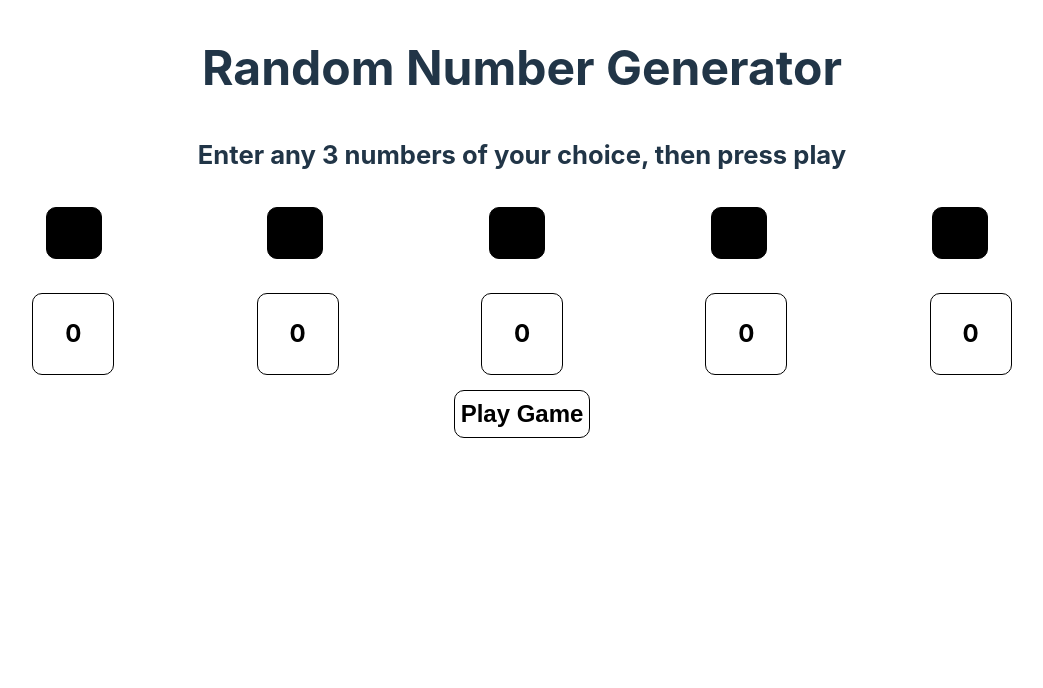
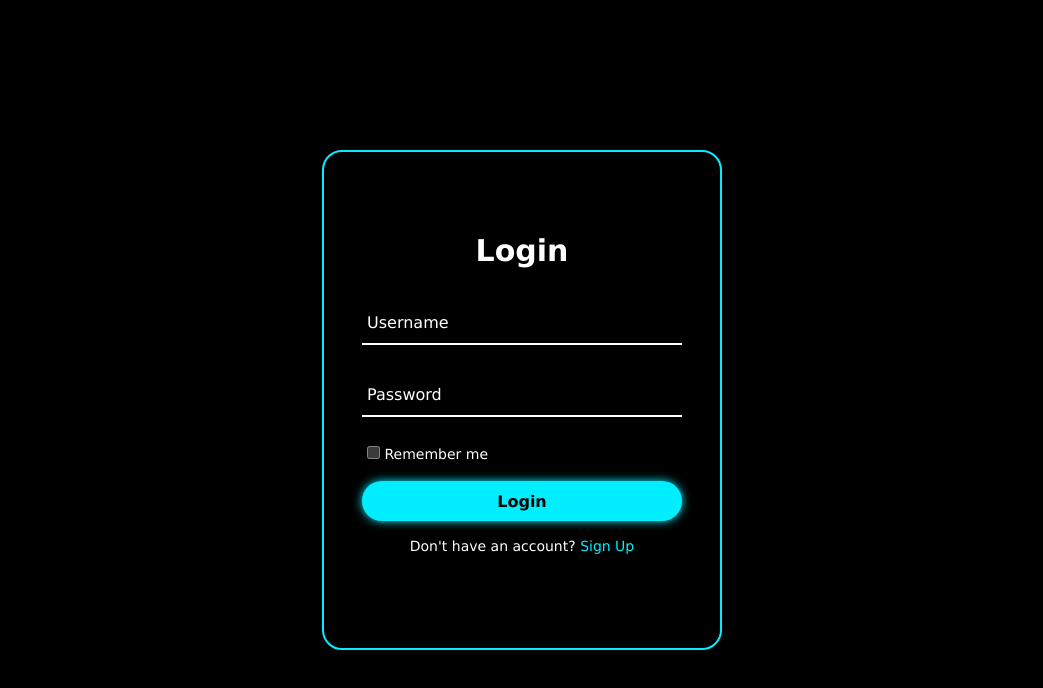
Before and after one commit to OsagieIsreal/game-app, a React (Vite) app: page / in a window 1280 px wide. Shown: the top 688 px of the page, without its empty margins (118-1161 px from the left). Built offline with nearby package versions, Linux system fonts and the light colour scheme.

Commit message:
created a loginPage

```diff
--- a/src/App.tsx
+++ b/src/App.tsx
@@ -1,17 +1,13 @@
-// import { useState } from 'react'
-// import LoginPage from './components/LoginPage'
-import Apps from './components/Game'
-// import reactLogo from './assets/react.svg'
-// import viteLogo from '/vite.svg'
-// import './App.css'
+// import React from 'react'
+import LoginPage from './components/LoginPage'
+// import Game from './components/Game'
 
 function App() {
-  // const [count, setCount] = useState(0)
 
   return (
     <>
-      {/* <LoginPage/> */}
-      <Apps />
+      <LoginPage/>
+      {/* <Game /> */}
     </>
   )
 }
--- a/src/components/Game.tsx
+++ b/src/components/Game.tsx
@@ -5,7 +5,7 @@ import styled from "styled-components";
 import MultiInput from './inputs'
 
 
-const Apps = () => {
+const Game = () => {
 const [numbers, setNumbers] = useState({ num1: 0 ,num2: 0, num3: 0, num4: 0, num5: 0 });
 
 const generateRandomNumber = () : number => {
@@ -27,7 +27,7 @@ num5: generateRandomNumber(),
 
 
 return (
-<AppWrapper>
+<GameWrapper>
 <h1>Random Number Generator</h1>
 
 <h5>Enter any 3 numbers of your choice, then press play</h5>
@@ -46,11 +46,11 @@ Play Game
 </button>
 </Generator>
 
-</AppWrapper>
+</GameWrapper>
 );
 };
 
-const AppWrapper = styled.div`
+const GameWrapper = styled.div`
 div{
 display: flex;
 justify-content: space-evenly;
@@ -136,14 +136,4 @@ const Generator = styled.div`
 display: flex;
 justify-content: space-evenly;
 `
-// const Human = styled.div`
-// display: flex;
-// justify-content: space-evenly;
-// `
-
-
-
-export default Apps;
-
-
-// export default App
+export default Game;
--- a/src/components/light.css
+++ b/src/components/LoginPage.css
@@ -1,4 +1,3 @@
-@import url('http://fonts.googleapis.com/css2?family=Poppins:wght@300;400;500;600;700;800;900&diplay=swap');
 *{
     margin: 0;
     padding: 0;
@@ -19,13 +18,14 @@ body{
     width: 400px;
     height: 500px;
     background: #000;
-    box-shadow: 0 0 50px #0ef;
+    /* box-shadow: 0 0 10px #ffbcff; */
     border-radius: 20px;
+    border: 2px solid #0ef;
     padding: 40px;
     overflow: hidden;
 }
 
-.wrapper:hover{
+/* .wrapper:hover{
     animation: animate 1s linear infinite;
 }
 
@@ -33,7 +33,7 @@ body{
     100%{
         filter: hue-rotate(360deg);
     }
-}
+} */
 
 .form-wrapper{
     display: flex;
@@ -90,11 +90,18 @@ h2 {
     background: transparent;
     border: none;
     outline: none;
+    transition: .5s;
 }
 
 .input-group input:focus~label,
 .input-group input:valid~label {
     top: -5px;
+    color: #0ef;
+}
+
+.input-group input:focus,
+.input-group input:valid{
+    border-bottom: 2px solid #0ef;
 }
 
 .remember {
@@ -145,6 +152,7 @@ button:hover{
     color: #0ef;
     text-decoration: none;
     font-weight: 500;
+    cursor: pointer;
 }
 
 .signUp-link p a:hover{
--- a/src/components/LoginPage.tsx
+++ b/src/components/LoginPage.tsx
@@ -1,9 +1,23 @@
 // import React from 'react'
 // import Game from './Game'
-import './light.css'
+import Game from './Game';
+import './LoginPage.css'
 // import './light.js'
 
 function LoginPage() {
+    const signUpBtnLink = document.querySelector('.signUpBtn-link');
+    const wrapper = document.querySelector('.wrapper');
+    const signInBtnLink= document.querySelector('.signInBtn-link');
+
+
+        signUpBtnLink?.addEventListener('click', () =>{
+            wrapper?.classList.toggle('active');
+        })
+        signInBtnLink?.addEventListener('click', () =>{
+            wrapper?.classList.toggle('active');
+        })
+
+
   return (
     <div>
       <div className="wrapper">
@@ -19,11 +33,11 @@ function LoginPage() {
                         <label>Password</label>
                     </div>
                     <div className="remember">
-                        <label><input type="checkbox" className="rem"/>Remember me</label>
+                        <label><input type="checkbox" className="rem"/> Remember me</label>
                     </div>
                     <button type="submit">Login</button>
                     <div className="signUp-link">
-                        <p>Don't have an account? <a href="#" className="signUpBtn-link">Sign Up</a></p>
+                        <p>Don't have an account? <a className="signUpBtn-link" onClick={signUpBtnLink}>Sign Up</a></p>
                     </div>
                 </form>
             </div>
@@ -44,17 +58,15 @@ function LoginPage() {
                         <label >Password</label>
                     </div>
                     <div className="remember">
-                        <label><input type="checkbox" className="rem"/>I agree to the terms & conditions</label>
+                        <label><input type="checkbox" className="rem"/> I agree to the terms & conditions</label>
                     </div>
-                    <button type="submit">Sign Up</button>
+                    <button type="submit" onClick={Game}>Sign Up</button>
                     <div className="signUp-link">
-                        <p>Already have an account? <a href="#" className="signInBtn-link">Sign In</a></p>
+                        <p>Already have an account? <a className="signInBtn-link" onClick={signInBtnLink}>Sign In</a></p>
                     </div>
                 </form>
             </div>
-            <a href='./Game.jsx'>click me</a>
         </div>
-        <script src='./light.js'></script>
     </div>
   )
 }
```
Also changed, not shown: src/components/light.js (deleted, +0 -11 lines), src/utils/InputValidation.tsx (deleted, +0 -21 lines).
